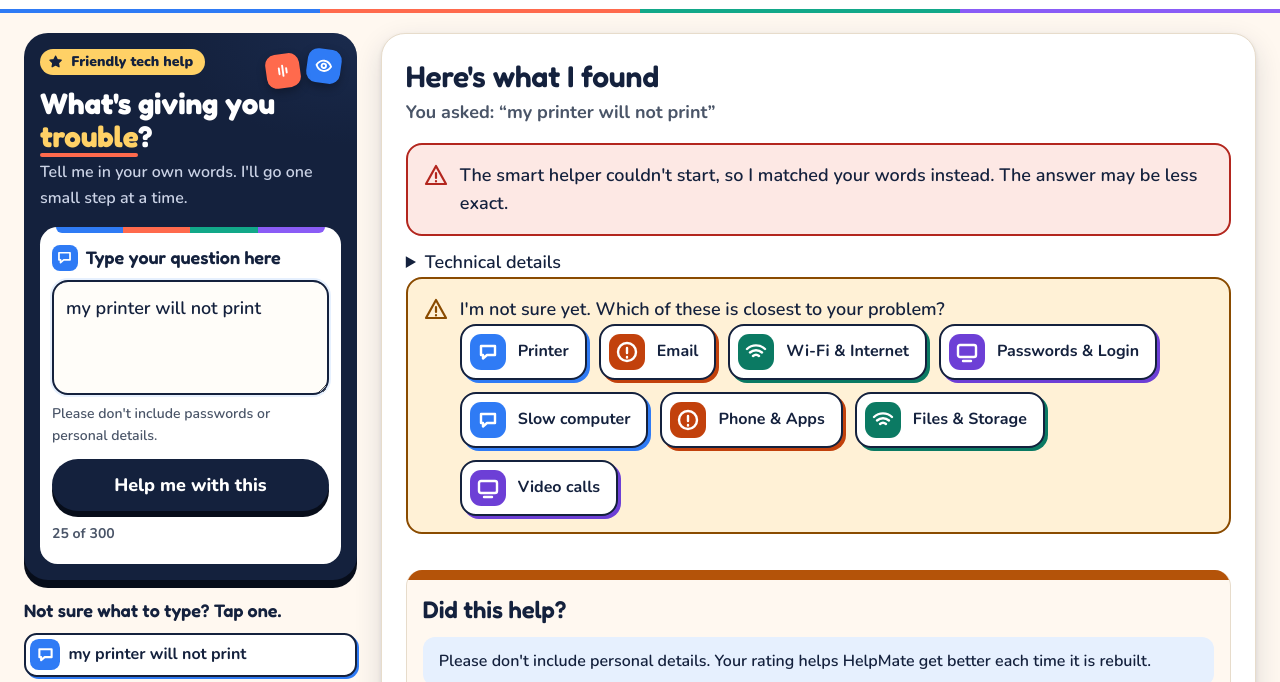
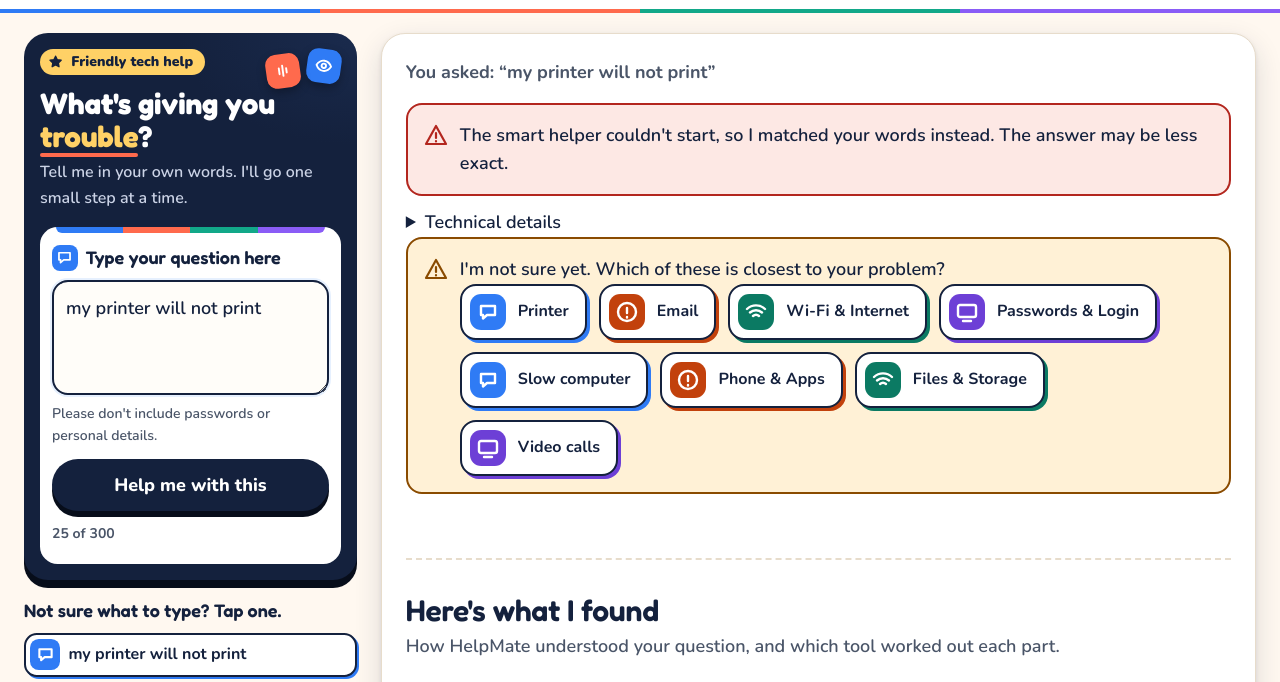
Before and after one commit to angielira/2300CNLPFINALEXAM, a plain HTML site: page site/index.html in a window 1280 px wide. Both pictures are taken after a click on the button "my printer will not print". Shown: the part 68-750 px from the top of the page. Drawn offline with nearby package versions, Linux system fonts and the light colour scheme; no server answers; files whose address does not match are found by name.

Commit message:
Move 'Here's what I found' below the answer and course
Co-Authored-By: Claude Opus 5.5 <noreply@anthropic.com>
Claude-Session: https://claude.ai/code/session_01LuJWRc4hsCk5wDHzxBJqCj

```diff
--- a/site/css/app.css
+++ b/site/css/app.css
@@ -893,3 +893,9 @@ h2, .results__title, .answer__title { font-weight: 600; }
 @media (forced-colors: active) { .tab, .side-hero { border: 2px solid ButtonText; } .tab[aria-selected="true"] { border-color: Highlight; outline: 3px solid Highlight; } .tile-static { border: 2px solid ButtonText; } }
 .side-hero__art .t3, .side-hero__art .t4 { display: none; }
 .side-hero__art .t2 { right: 3.6rem; }
+
+/* v3.1: "Here's what I found" sits below the answer and course */
+.results__found { margin-top: var(--space-8, 3rem); padding-top: var(--space-6, 2rem); border-top: 2px dashed var(--line, #E6DCCB); }
+.results__found .results__title { margin-top: 0; }
+.results__found-lead { margin: 0 0 var(--space-4, 1rem); color: var(--text-muted); }
+.results__question { margin-top: 0; }
--- a/site/index.html
+++ b/site/index.html
@@ -82,14 +82,9 @@
           <p class="empty__made">Made with <span class="badge badge--nltk">NLTK</span> <span class="badge badge--spacy">spaCy</span> <span class="badge badge--nn">Neural network</span> <span class="visually-hidden">Each result says which one made it.</span></p>
         </section>
 
-        <section id="results" class="results" aria-labelledby="results-title" hidden>
-          <h2 id="results-title" class="results__title">Here's what I found</h2>
+        <section id="results" class="results" aria-labelledby="answer-title" hidden>
           <p id="results-question" class="results__question"></p>
-          <div id="results-live" aria-live="polite">
-            <div id="results-notices"></div>
-            <h3 class="visually-hidden">What I understood</h3>
-            <div id="understood"></div>
-          </div>
+          <div id="results-notices" aria-live="polite"></div>
           <section id="answer" class="answer" aria-labelledby="answer-title" hidden>
             <header class="answer__head">
               <h3 id="answer-title" class="answer__title"></h3>
@@ -145,6 +140,12 @@
               </div>
             </section>
           </section>
+          <div id="results-live" class="results__found" aria-live="polite">
+            <h2 id="results-title" class="results__title">Here's what I found</h2>
+            <p class="results__found-lead">How HelpMate understood your question, and which tool worked out each part.</p>
+            <h3 class="visually-hidden">What I understood</h3>
+            <div id="understood"></div>
+          </div>
         </section>
 
     <section id="rating" class="card rating" aria-labelledby="rating-title" hidden>
```
Also changed, not shown: reports/screens/insights-1280.png, reports/screens/insights-375.png, reports/screens/v3-answer-1440.png.
